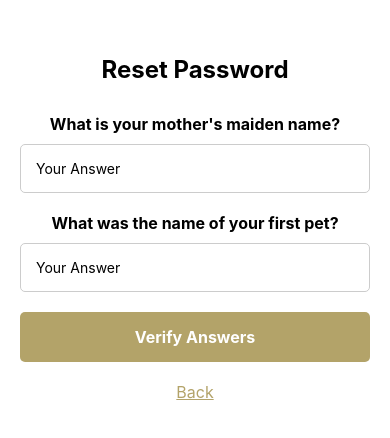
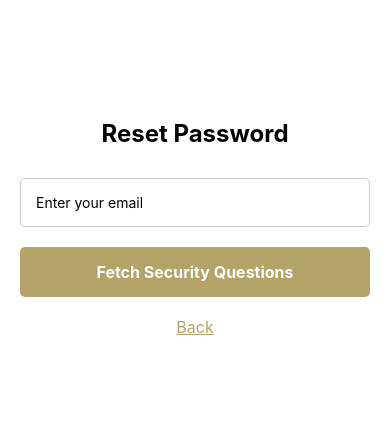
Before and after one commit to Sherwin6180/JID-4100-YoungAdventurers, a React Native app in the folder frontend/: screen /ResetPassword in a window 390 px wide. Shown: the part 194-632 px from the top of the page. Built offline with nearby package versions, Linux system fonts and the light colour scheme.

Commit message:
Refined password reset logic

```diff
--- a/frontend/src/screen/ResetPassword.js
+++ b/frontend/src/screen/ResetPassword.js
@@ -1,46 +1,113 @@
-import React, { useState, useEffect } from 'react';
+import React, { useState } from 'react';
 import { View, Text, StyleSheet, TextInput, TouchableOpacity, Alert } from 'react-native';
+import config from '../../config';
+const server = config.apiUrl;
 
 const ResetPasswordScreen = ({ navigation }) => {
+  const [email, setEmail] = useState(''); // Add email state
   const [question1, setQuestion1] = useState('');
   const [question2, setQuestion2] = useState('');
   const [answer1, setAnswer1] = useState('');
   const [answer2, setAnswer2] = useState('');
   const [newPassword, setNewPassword] = useState('');
   const [isVerified, setIsVerified] = useState(false); // Track if the answers are verified
+  const [isQuestionsFetched, setIsQuestionsFetched] = useState(false); // Track if security questions are fetched
 
-  // Simulating fetching user security questions and answers from a server or database
-  useEffect(() => {
-    setQuestion1("What is your mother's maiden name?");
-    setQuestion2("What was the name of your first pet?");
-  }, []);
+  // Fetch security questions based on email
+  const fetchSecurityQuestions = () => {
+    if (email === '') {
+      Alert.alert('Error', 'Please enter your email.');
+      return;
+    }
 
-  // Simulated correct answers (in a real application, you'd fetch these from a database)
-  const correctAnswer1 = 'Smith';
-  const correctAnswer2 = 'Fluffy';
+    fetch(`${server}/api/auth/getSecurityQuestions`, {
+      method: 'POST',
+      headers: {
+        'Content-Type': 'application/json',
+      },
+      body: JSON.stringify({
+        email,
+      }),
+    })
+    .then(response => response.json())
+    .then(data => {
+      if (data.success) {
+        setQuestion1(data.question1);
+        setQuestion2(data.question2);
+        setIsQuestionsFetched(true);
+      } else {
+        Alert.alert('Error', 'Email not found or invalid.');
+      }
+    })
+    .catch(error => {
+      console.error(error);
+      Alert.alert('Error', 'Failed to fetch security questions.');
+    });
+  };
 
-  // Reset password button
-  const handleResetPassword = () => {
+  // Verify security answers
+  const handleVerifyAnswers = () => {
     if (answer1 === '' || answer2 === '') {
       Alert.alert('Error', 'Please answer both questions.');
-    } else if (answer1 !== correctAnswer1 || answer2 !== correctAnswer2) {
-      // If answers don't match
-      Alert.alert('Error', 'Security answers do not match. Reset password failed.');
-    } else {
-      // If answers match, allow user to reset password
+      return;
+    }
+
+    fetch(`${server}/api/auth/verifySecurityAnswers`, {
+      method: 'POST',
+      headers: {
+        'Content-Type': 'application/json',
+      },
+      body: JSON.stringify({
+        email,
+        answer1,
+        answer2,
+      }),
+    })
+    .then(response => response.json())
+    .then(data => {
+      if (data.success) {
         setIsVerified(true);
         Alert.alert('Verified', 'Security answers match. Please enter your new password.');
+      } else {
+        Alert.alert('Error', 'Security answers do not match.');
       }
+    })
+    .catch(error => {
+      console.error(error);
+      Alert.alert('Error', 'Verification failed.');
+    });
   };
 
-  // Handle the new password reset
+  // Handle password reset
   const handlePasswordReset = () => {
     if (newPassword === '') {
       Alert.alert('Error', 'Please enter a new password.');
-    } else {
+      return;
+    }
+
+    fetch(`${server}/api/auth/resetPassword`, {
+      method: 'POST',
+      headers: {
+        'Content-Type': 'application/json',
+      },
+      body: JSON.stringify({
+        email,
+        newPassword,
+      }),
+    })
+    .then(response => response.json())
+    .then(data => {
+      if (data.success) {
         Alert.alert('Success', 'Password has been reset successfully.');
         navigation.goBack(); // Navigate back to the login page
+      } else {
+        Alert.alert('Error', 'Failed to reset password.');
       }
+    })
+    .catch(error => {
+      console.error(error);
+      Alert.alert('Error', 'Failed to reset password.');
+    });
   };
 
   return (
@@ -48,25 +115,47 @@ const ResetPasswordScreen = ({ navigation }) => {
       {/* Reset Password Screen Title */}
       <Text style={styles.title}>Reset Password</Text>
 
-      {/* Security Question 1 */}
+      {/* Email input box (shown if security questions are not fetched) */}
+      {!isQuestionsFetched && (
+        <>
+          <TextInput
+            style={styles.input}
+            placeholder="Enter your email"
+            value={email}
+            onChangeText={setEmail}
+            keyboardType="email-address"
+          />
+          <TouchableOpacity style={styles.button} onPress={fetchSecurityQuestions}>
+            <Text style={styles.buttonText}>Fetch Security Questions</Text>
+          </TouchableOpacity>
+        </>
+      )}
+
+      {/* Security Questions (shown if questions are fetched) */}
+      {isQuestionsFetched && !isVerified && (
+        <>
           <Text style={styles.question}>{question1}</Text>
           <TextInput
             style={styles.input}
             placeholder="Your Answer"
             value={answer1}
             onChangeText={setAnswer1}
-        editable={!isVerified} // Disable editing if verified
           />
 
-      {/* Security Question 2 */}
           <Text style={styles.question}>{question2}</Text>
           <TextInput
             style={styles.input}
             placeholder="Your Answer"
             value={answer2}
             onChangeText={setAnswer2}
-        editable={!isVerified} // Disable editing if verified
           />
+
+          {/* Verify Answers Button */}
+          <TouchableOpacity style={styles.button} onPress={handleVerifyAnswers}>
+            <Text style={styles.buttonText}>Verify Answers</Text>
+          </TouchableOpacity>
+        </>
+      )}
 
       {/* New Password Input (only show after answers are verified) */}
       {isVerified && (
@@ -79,18 +168,13 @@ const ResetPasswordScreen = ({ navigation }) => {
             secureTextEntry={true}
             onChangeText={setNewPassword}
           />
+
+          {/* Reset Password Button */}
+          <TouchableOpacity style={styles.button} onPress={handlePasswordReset}>
+            <Text style={styles.buttonText}>Reset Password</Text>
+          </TouchableOpacity>
         </>
       )}
-
-      {/* Reset Password Button */}
-      <TouchableOpacity
-        style={styles.button}
-        onPress={isVerified ? handlePasswordReset : handleResetPassword}
-      >
-        <Text style={styles.buttonText}>
-          {isVerified ? 'Reset Password' : 'Verify Answers'}
-        </Text>
-      </TouchableOpacity>
 
       {/* Back Button */}
       <TouchableOpacity style={styles.backButton} onPress={() => navigation.goBack()}>
@@ -149,5 +233,4 @@ const styles = StyleSheet.create({
   },
 });
 
-
 export default ResetPasswordScreen;
```
Also changed, not shown: 2 other files (tests, documents, lock files or other folders). Lines whose indentation alone changed are shown as unchanged.
